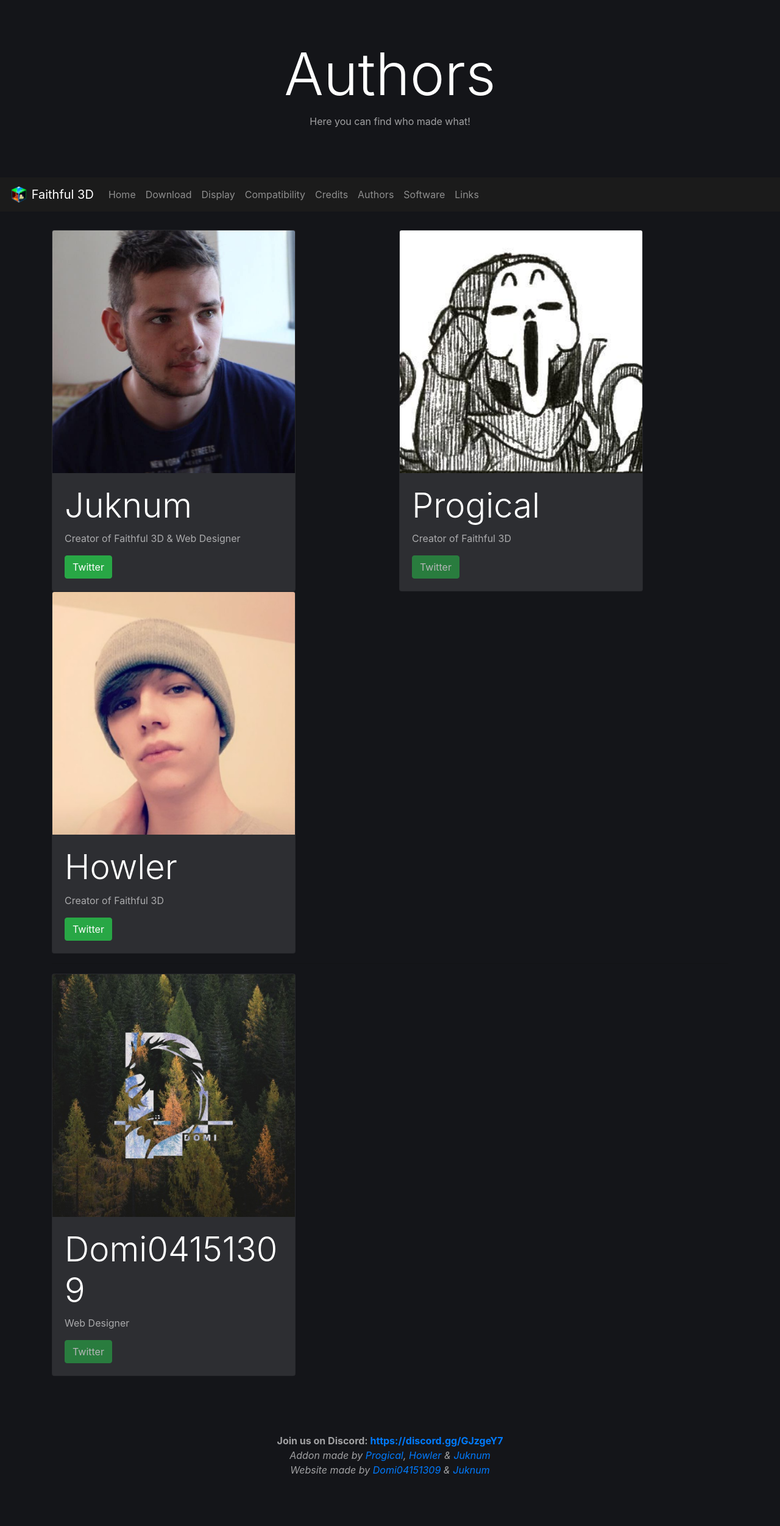
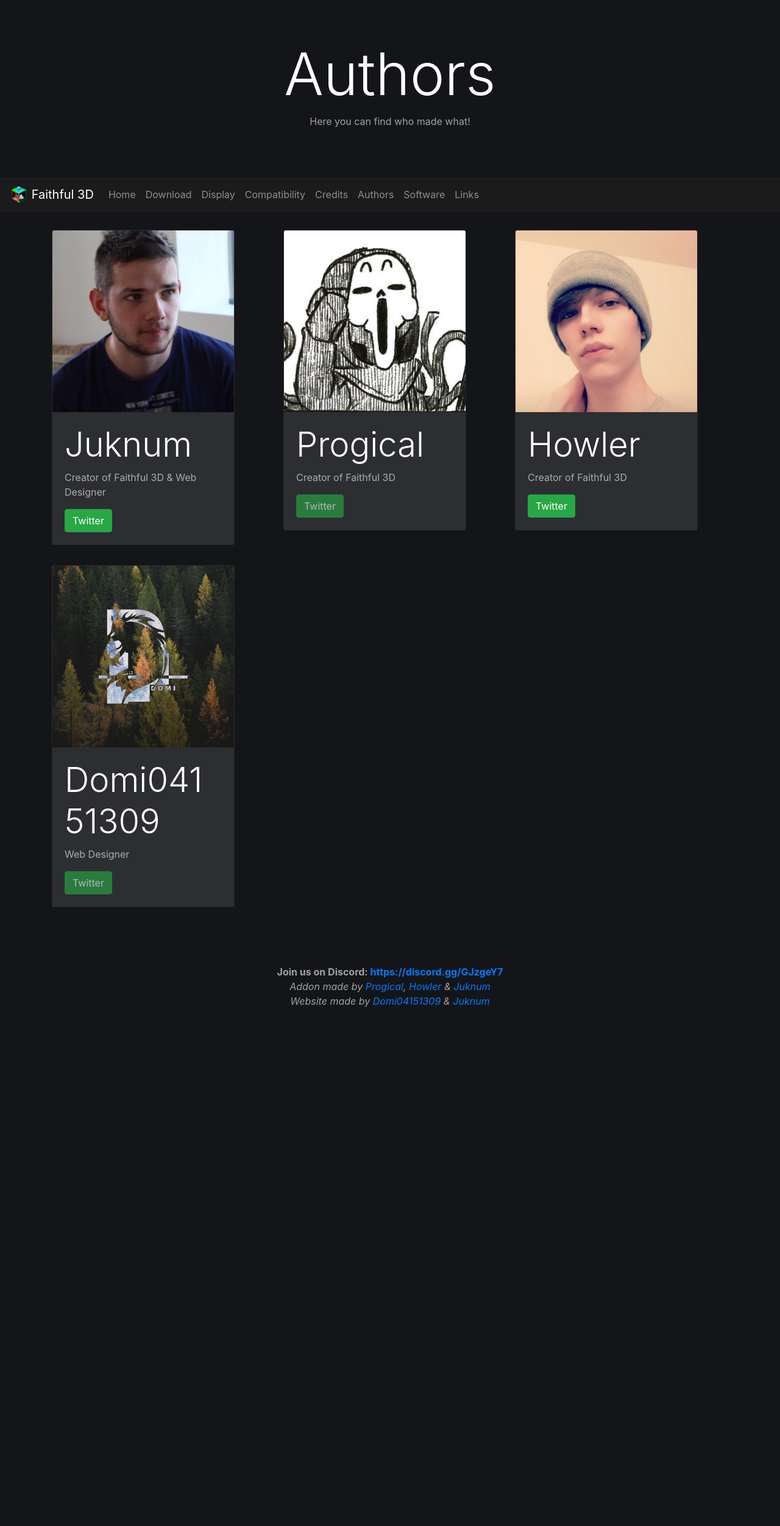
Before and after one commit to Faithful3D/Website, a Jekyll site: the page built from authors.html, in a window 1280 px wide. Shown: the whole page at 61% size. Built offline with Jekyll 4.4.1, drawn with Linux system fonts in a browser that asks for light colours; after the commit the page ends 1734 px from its top, so only the background shows below that.

Commit message:
adjust size card

```diff
--- a/authors.html
+++ b/authors.html
@@ -6,7 +6,7 @@
 <div class="row">
 	<div class="col">
 
-		<div class="card" style="width:400px">
+		<div class="card" style="width:300px">
 			<img class="card-img-top" src="{{site.prefix}}/image/authors/juknum.jpg" alt="Juknum">
 			<div class="card-body">
 				<h4 class="display-4">Juknum</h4>
@@ -18,7 +18,7 @@
 	</div>
 	<div class="col">
 
-		<div class="card" style="width:400px">
+		<div class="card" style="width:300px">
 			<img class="card-img-top" src="{{site.prefix}}/image/authors/progical.jpg" alt="Progical">
 			<div class="card-body">
 				<h4 class="display-4">Progical</h4>
@@ -30,7 +30,7 @@
 	</div>
 	<div class="col">
 
-		<div class="card" style="width:400px">
+		<div class="card" style="width:300px">
 			<img class="card-img-top" src="{{site.prefix}}/image/authors/howler.jpg" alt="Howler">
 			<div class="card-body">
 				<h4 class="display-4">Howler</h4>
@@ -45,7 +45,7 @@
 <div class="row">
 	<div class="col">
 
-		<div class="card" style="width:400px">
+		<div class="card" style="width:300px">
 			<img class="card-img-top" src="{{site.prefix}}/image/authors/domi04151309.jpg" alt="Domi04151309">
 			<div class="card-body">
 				<h4 class="display-4">Domi04151309</h4>
```
